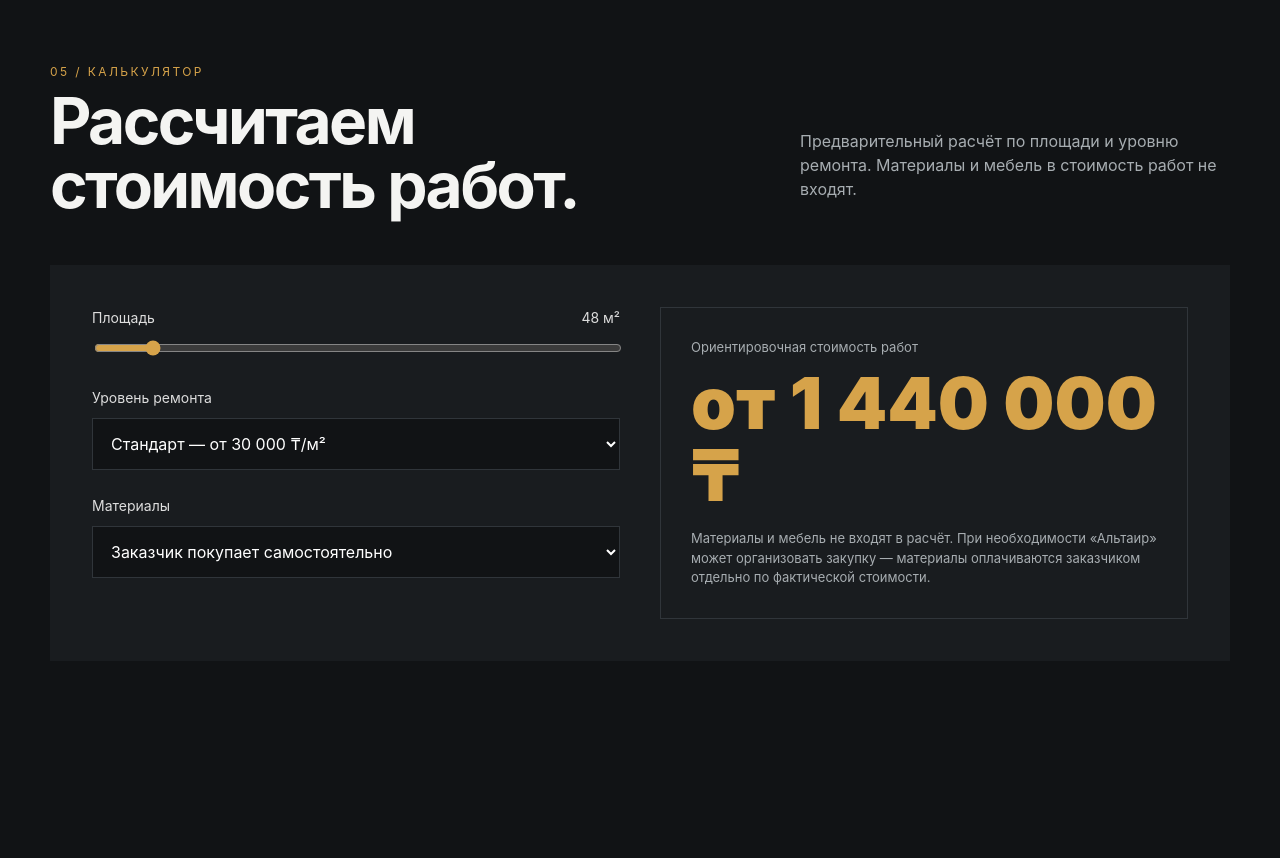
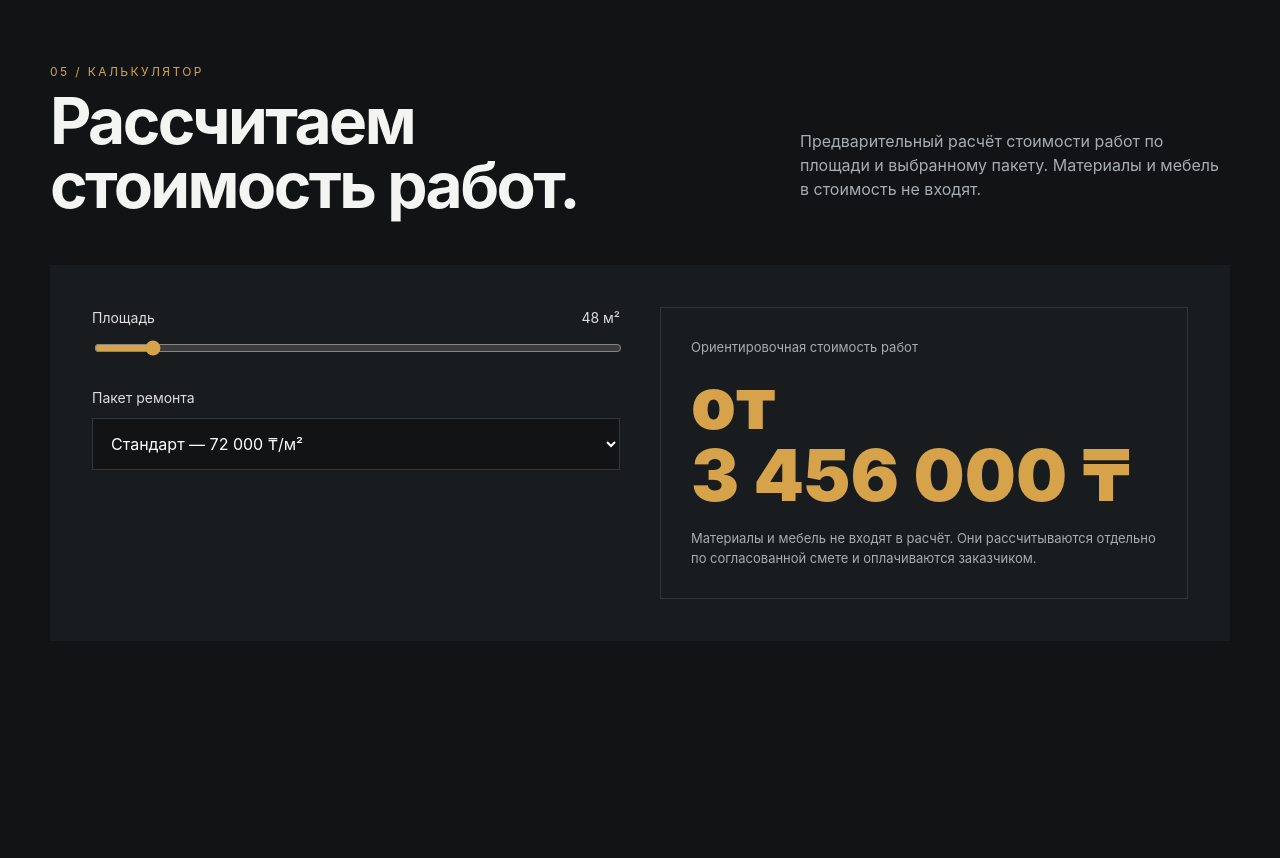
Before and after one commit to ardak5572/altair-site, a plain HTML site: page index.html in a window 1280 px wide. Shown: the part 3680-4538 px from the top of the page. Drawn offline with Linux system fonts and the light colour scheme.

Commit message:
Обновить калькулятор: цены за работы без материалов

```diff
--- a/index.html
+++ b/index.html
@@ -17,7 +17,7 @@
 <section id="process"><div class="container"><div class="section-head reveal"><div><div class="section-kicker">02 / Как работаем</div><h2>Чётко.<br>Прозрачно.</h2></div><p class="section-intro">Минимум лишних согласований. Понятный процесс, фиксируемые договорённости и регулярный контроль.</p></div><div class="process reveal"><div class="step"><strong>01</strong><h3>Знакомство</h3><p>Обсуждаем задачу, объект, сроки и желаемый результат.</p></div><div class="step"><strong>02</strong><h3>Расчёт</h3><p>Готовим предварительную смету и план реализации.</p></div><div class="step"><strong>03</strong><h3>Работа</h3><p>Организуем работы, закупки и контроль каждого этапа.</p></div><div class="step"><strong>04</strong><h3>Сдача</h3><p>Проверяем результат и передаём готовый объект.</p></div></div></div></section>
 <section class="why"><div class="container"><div class="section-head reveal"><div><div class="section-kicker">03 / Почему «Альтаир»</div><h2>Строим не просто<br>стены.</h2></div><p class="section-intro">Наша задача — сделать путь от идеи до результата спокойным, понятным и предсказуемым.</p></div><div class="stats reveal"><div class="stat"><b>01</b><span>Один подрядчик</span></div><div class="stat"><b>02</b><span>Прозрачная смета</span></div><div class="stat"><b>03</b><span>Контроль качества</span></div><div class="stat"><b>04</b><span>Соблюдение сроков</span></div></div></div></section>
 <section id="works"><div class="container"><div class="section-head reveal"><div><div class="section-kicker">04 / Наши работы</div><h2>Результат<br>говорит сам.</h2></div><p class="section-intro">Пока здесь — демонстрационная галерея. На следующем этапе заменим её вашими реальными объектами.</p></div><div class="gallery reveal"><div class="g1"><img src="https://images.unsplash.com/photo-1600607687920-4e2a09cf159d?auto=format&fit=crop&w=1200&q=85" alt="Современный интерьер"></div><div><img src="https://images.unsplash.com/photo-1600566753086-00f18fb6b3ea?auto=format&fit=crop&w=900&q=85" alt="Интерьер"></div><div><img src="https://images.unsplash.com/photo-1600585154340-be6161a56a0c?auto=format&fit=crop&w=900&q=85" alt="Дом"></div><div><img src="https://images.unsplash.com/photo-1600566753190-17f0baa2a6c3?auto=format&fit=crop&w=900&q=85" alt="Отделка"></div><div><img src="https://images.unsplash.com/photo-1600607688969-a5bfcd646154?auto=format&fit=crop&w=900&q=85" alt="Современная кухня"></div></div></div></section>
-<section id="calculator"><div class="container"><div class="section-head reveal"><div><div class="section-kicker">05 / Калькулятор</div><h2>Рассчитаем<br>стоимость работ.</h2></div><p class="section-intro">Предварительный расчёт по площади и уровню ремонта. Материалы и мебель в стоимость работ не входят.</p></div><div class="calculator reveal"><div><div class="field"><label>Площадь <span id="areaValue">48 м²</span></label><input id="area" type="range" min="20" max="300" value="48"></div><div class="field"><label>Уровень ремонта</label><select id="type"><option value="30000">Стандарт — от 30 000 ₸/м²</option><option value="45000">Комфорт — от 45 000 ₸/м²</option><option value="60000">Под ключ без мебели — от 60 000 ₸/м²</option></select></div><div class="field"><label>Материалы</label><select id="materials"><option>Заказчик покупает самостоятельно</option><option>Альтаир организует закупку — оплата отдельно</option></select></div></div><div class="estimate"><span class="label">Ориентировочная стоимость работ</span><div class="price" id="price">—</div><span class="label">Материалы и мебель не входят в расчёт. При необходимости «Альтаир» может организовать закупку — материалы оплачиваются заказчиком отдельно по фактической стоимости.</span></div></div></div></section>
+<section id="calculator"><div class="container"><div class="section-head reveal"><div><div class="section-kicker">05 / Калькулятор</div><h2>Рассчитаем<br>стоимость работ.</h2></div><p class="section-intro">Предварительный расчёт стоимости работ по площади и выбранному пакету. Материалы и мебель в стоимость не входят.</p></div><div class="calculator reveal"><div><div class="field"><label>Площадь <span id="areaValue">48 м²</span></label><input id="area" type="range" min="20" max="300" value="48"></div><div class="field"><label>Пакет ремонта</label><select id="type"><option value="72000">Стандарт — 72 000 ₸/м²</option><option value="80000">Комфорт — 80 000 ₸/м²</option><option value="90000">Под ключ — 90 000 ₸/м²</option></select></div></div><div class="estimate"><span class="label">Ориентировочная стоимость работ</span><div class="price" id="price">—</div><span class="label">Материалы и мебель не входят в расчёт. Они рассчитываются отдельно по согласованной смете и оплачиваются заказчиком.</span></div></div></div></section>
 <section id="request"><div class="container"><div class="section-head reveal"><div><div class="section-kicker">06 / Заявка</div><h2>Расскажите<br>о задаче.</h2></div><p class="section-intro">Оставьте контакты — менеджер свяжется с вами, уточнит детали и подготовит следующий шаг.</p></div><form class="formgrid reveal" onsubmit="event.preventDefault(); alert('Спасибо! Заявка сохранена в демо-версии. Подключим отправку на следующем этапе.');"><input class="textinput" placeholder="Ваше имя" required><input class="textinput" placeholder="Телефон" required><input class="textinput full" placeholder="Что нужно сделать?"><button class="btn primary full" type="submit">Отправить заявку</button></form></div></section>
 <section id="contacts"><div class="container"><div class="section-head reveal"><div><div class="section-kicker">07 / Контакты</div><h2>На связи.</h2></div></div><div class="contact reveal"><div class="contact-info"><div class="contact-box"><small>Телефон</small><a href="tel:+77073749855">+7 707 374 98 55</a></div><div class="contact-box"><small>WhatsApp</small><a href="https://wa.me/77073749855" target="_blank" rel="noopener">Написать в WhatsApp</a></div><div class="contact-box"><small>E-mail</small><a href="mailto:ardak.zheksekin@gmail.com">ardak.zheksekin@gmail.com</a></div><div class="contact-box"><small>График</small><span>Пн–Сб · 09:00–19:00</span></div></div><div style="min-height:280px;background:linear-gradient(135deg,#252a2e,#151719);display:grid;place-items:center;color:#646b70;font-size:13px;text-transform:uppercase;letter-spacing:.15em">Здесь будет карта</div></div></div></section>
 </main><footer><div>© 2026 АЛЬТАИР</div><div>Ремонт • дизайн</div></footer>
```
